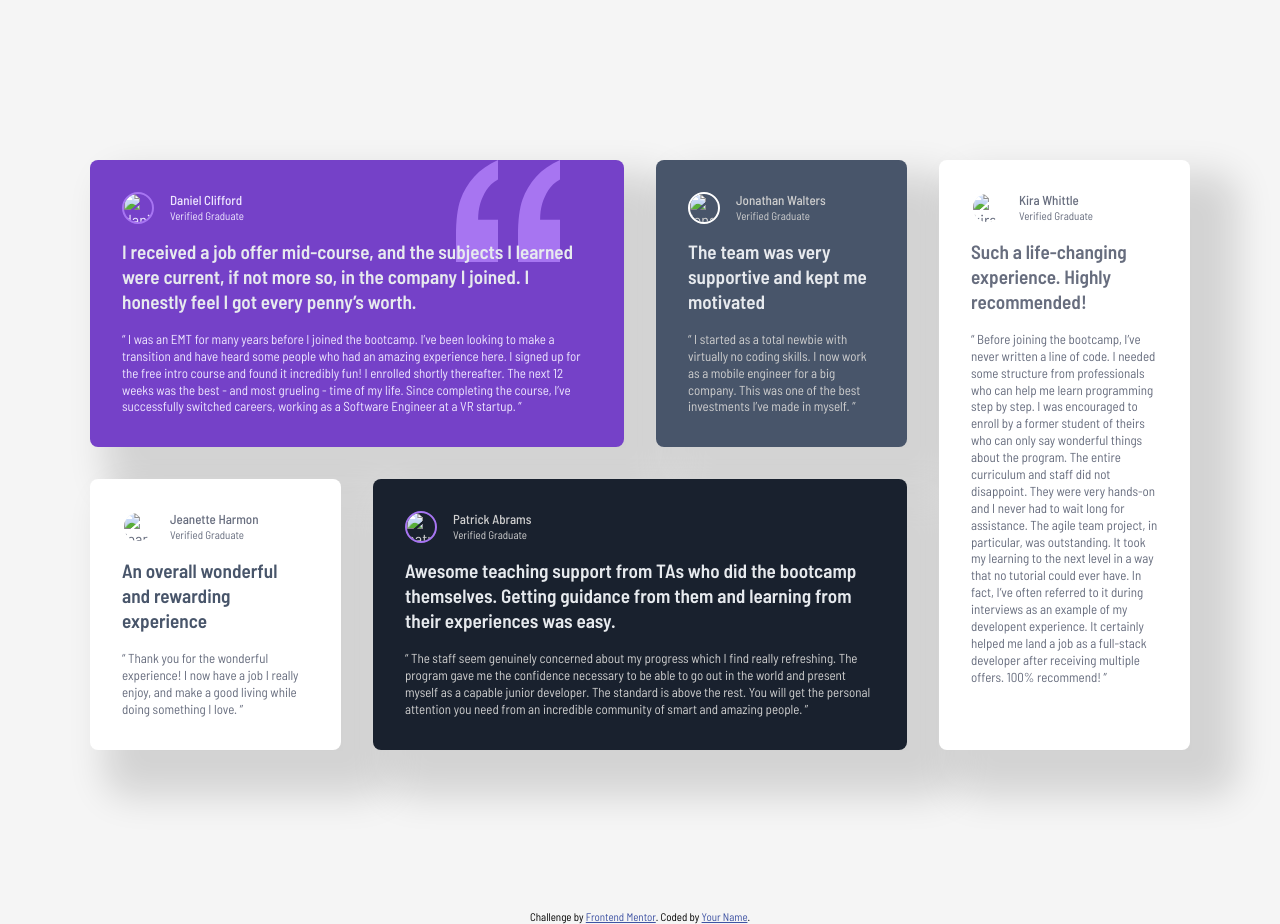
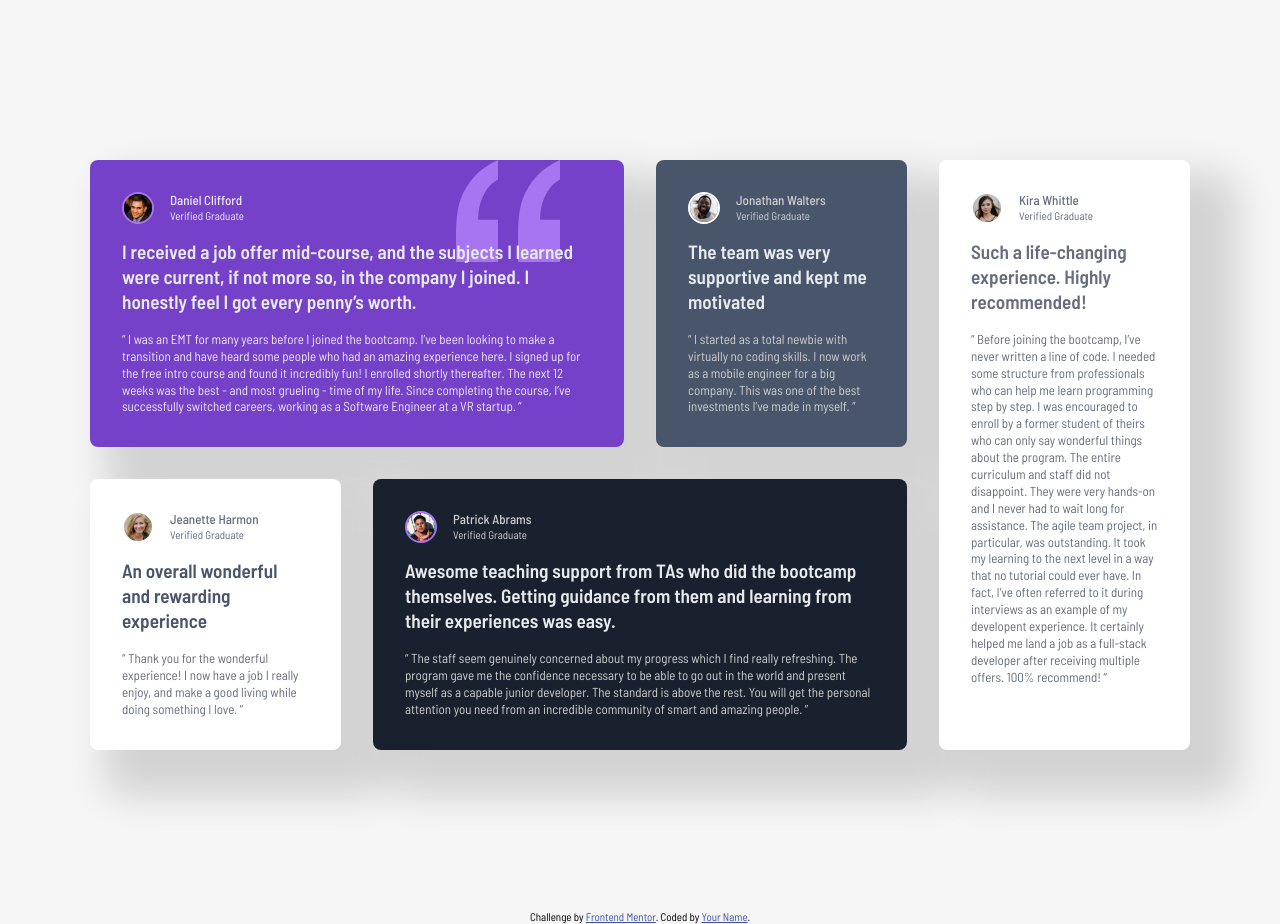
Before and after one commit to abrahmgerund/mm.testimonialsgrid, a plain HTML site: page index.html in a window 1280 px wide. Drawn offline with Linux system fonts and the light colour scheme; the site is published under a folder, as on GitHub Pages, so addresses that start at the root find nothing.

Commit message:
minor changes for imgs

```diff
--- a/css/styles.css
+++ b/css/styles.css
@@ -160,7 +160,6 @@ section {
 
     .card-1 {
     background: var(--purple-500);
-    color: var(--grey-100);
-}
+    }
 
 }
--- a/index.html
+++ b/index.html
@@ -20,7 +20,7 @@
     <div class="container cards-grid">
       <div class="card card-1">
         <div class="identity">
-          <img src="/images/image-daniel.jpg" alt="daniel" class="portrait daniel">
+          <img src="images/image-daniel.jpg" alt="daniel" class="portrait daniel">
           <div class="profile">
           <h3>Daniel Clifford</h3>
           <p class="status">Verified Graduate</p>
@@ -36,7 +36,7 @@
       </div>
       <div class="card card-2">
         <div class="identity">
-          <img src="/images/image-jonathan.jpg" alt="jonathan" class="portrait jonathan">
+          <img src="images/image-jonathan.jpg" alt="jonathan" class="portrait jonathan">
           <div class="profile">
           <h3>Jonathan Walters</h3>
           <p class="status">Verified Graduate</p>
@@ -48,7 +48,7 @@
       </div>
       <div class="card card-3">
         <div class="identity">
-          <img src="/images/image-jeanette.jpg" alt="jeanette" class="portrait jeanette">
+          <img src="images/image-jeanette.jpg" alt="jeanette" class="portrait jeanette">
           <div class="profile">
           <h3>Jeanette Harmon</h3>
           <p class="status">Verified Graduate</p>
@@ -60,7 +60,7 @@
       </div>
       <div class="card card-4">
         <div class="identity">
-          <img src="/images/image-patrick.jpg" alt="patrick" class="portrait patrick">
+          <img src="images/image-patrick.jpg" alt="patrick" class="portrait patrick">
           <div class="profile">
           <h3>Patrick Abrams</h3>
           <p class="status">Verified Graduate</p>
@@ -75,7 +75,7 @@
       </div>
       <div class="card card-5">
         <div class="identity">
-          <img src="/images/image-kira.jpg" alt="kira" class="portrait kira">
+          <img src="images/image-kira.jpg" alt="kira" class="portrait kira">
           <div class="profile">
           <h3>Kira Whittle</h3>
           <p class="status">Verified Graduate</p>
```
